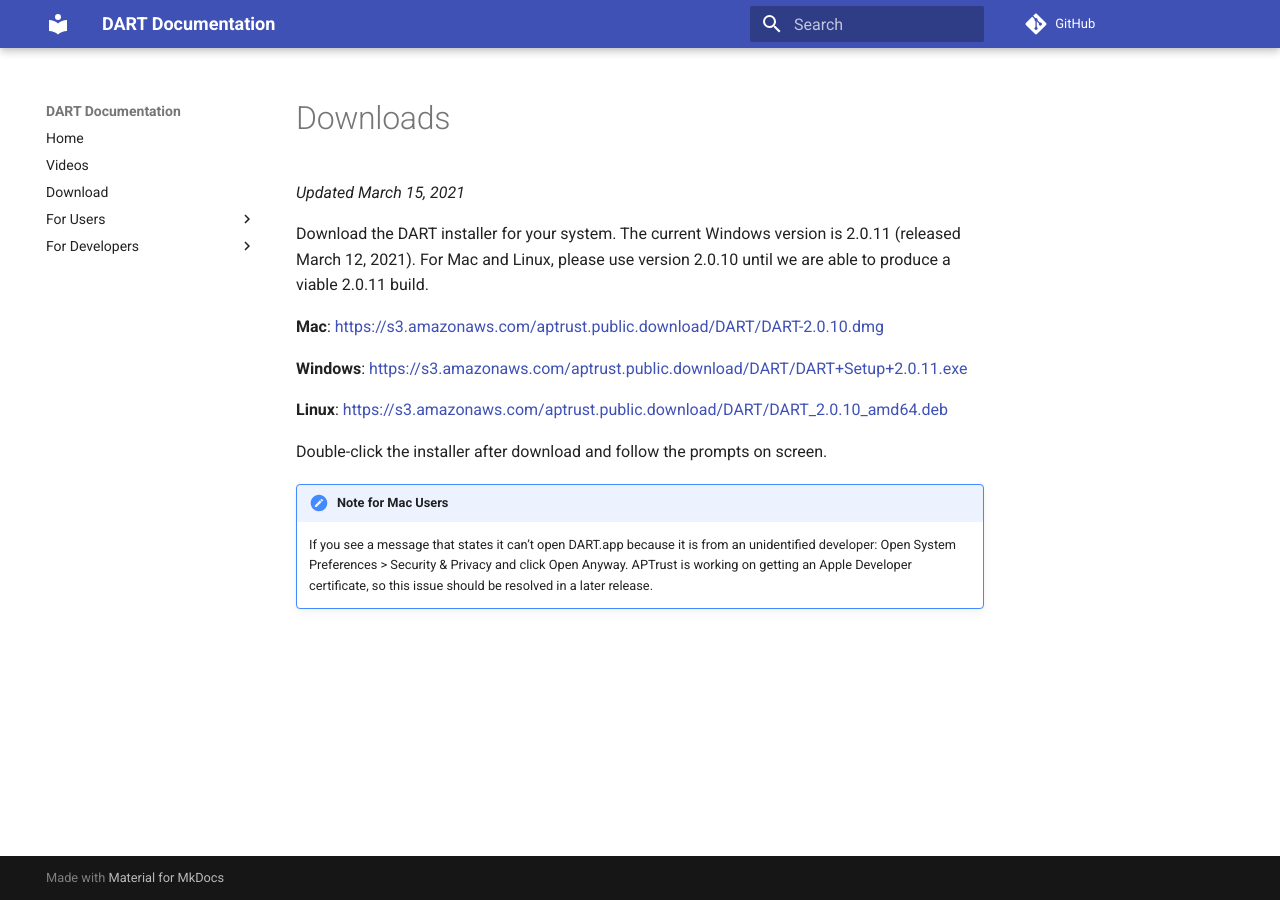
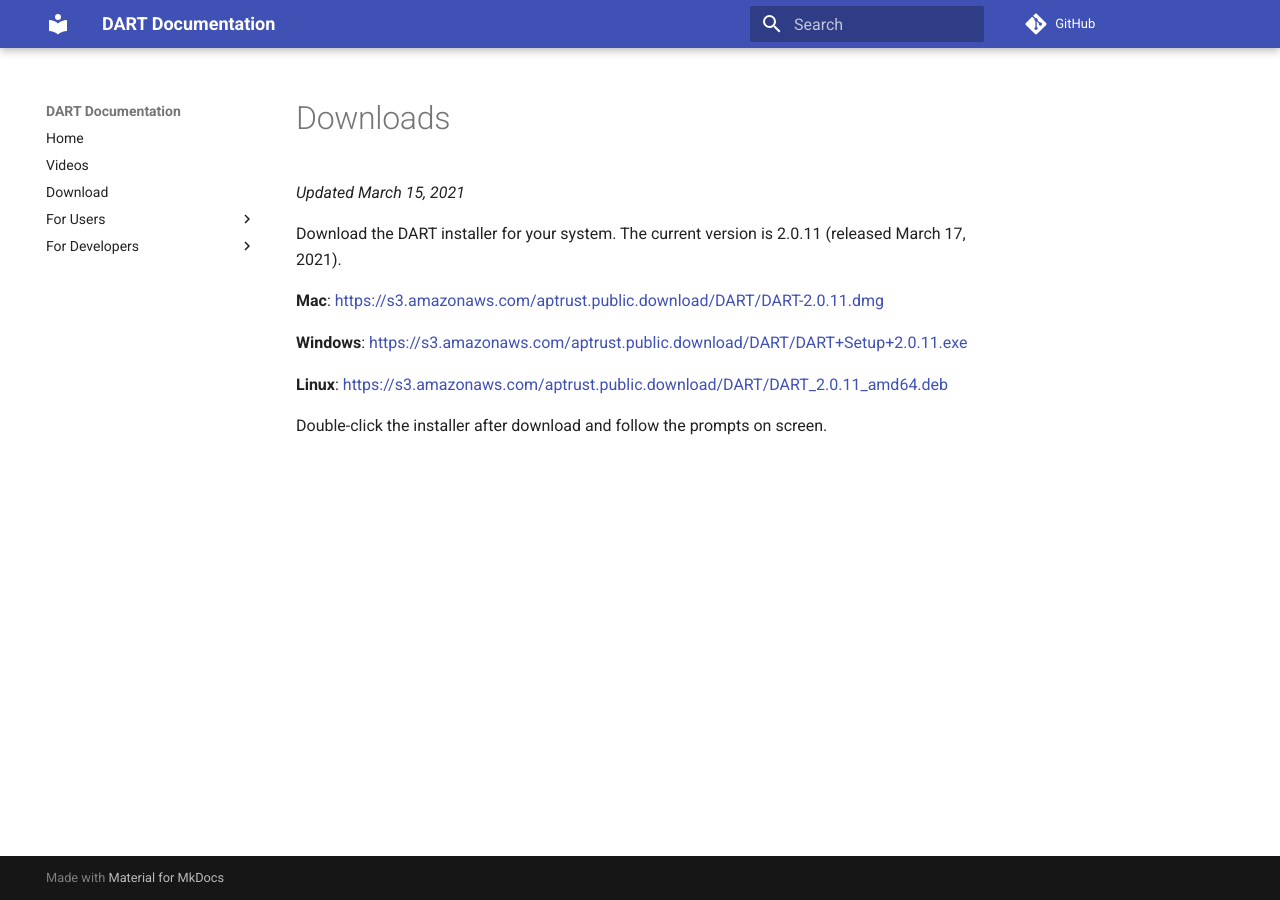
Before and after one commit to APTrust/dart-docs, an MkDocs documentation site: the page built from docs/shared/downloads.md, in a window 1280 px wide. Built offline with MkDocs 1.6.1 and Material for MkDocs 9.7.7, drawn with Linux system fonts in a browser that asks for light colours; comment, search, counter and statistics services are not loaded.

Commit message:
Point back to 2.0.11 downloads

```diff
--- a/docs/shared/downloads.md
+++ b/docs/shared/downloads.md
@@ -1,14 +1,11 @@
 _Updated March 15, 2021_
 
-Download the DART installer for your system. The current Windows version is 2.0.11 (released March 12, 2021). For Mac and Linux, please use version 2.0.10 until we are able to produce a viable 2.0.11 build.
+Download the DART installer for your system. The current version is 2.0.11 (released March 17, 2021).
 
-__Mac__: [https://s3.amazonaws.com/aptrust.public.download/DART/DART-2.0.10.dmg](https://s3.amazonaws.com/aptrust.public.download/DART/DART-2.0.10.dmg)
+__Mac__: [https://s3.amazonaws.com/aptrust.public.download/DART/DART-2.0.11.dmg](https://s3.amazonaws.com/aptrust.public.download/DART/DART-2.0.11.dmg)
 
 __Windows__: [https://s3.amazonaws.com/aptrust.public.download/DART/DART+Setup+2.0.11.exe](https://s3.amazonaws.com/aptrust.public.download/DART/DART+Setup+2.0.11.exe)
 
-__Linux__: [https://s3.amazonaws.com/aptrust.public.download/DART/DART_2.0.10_amd64.deb](https://s3.amazonaws.com/aptrust.public.download/DART/DART_2.0.10_amd64.deb)
+__Linux__: [https://s3.amazonaws.com/aptrust.public.download/DART/DART_2.0.11_amd64.deb](https://s3.amazonaws.com/aptrust.public.download/DART/DART_2.0.11_amd64.deb)
 
 Double-click the installer after download and follow the prompts on screen.
-
-!!! note "Note for Mac Users"
-    If you see a message that states it can’t open DART.app because it is from an unidentified developer: Open System Preferences > Security & Privacy and click Open Anyway. APTrust is working on getting an Apple Developer certificate, so this issue should be resolved in a later release.
```
